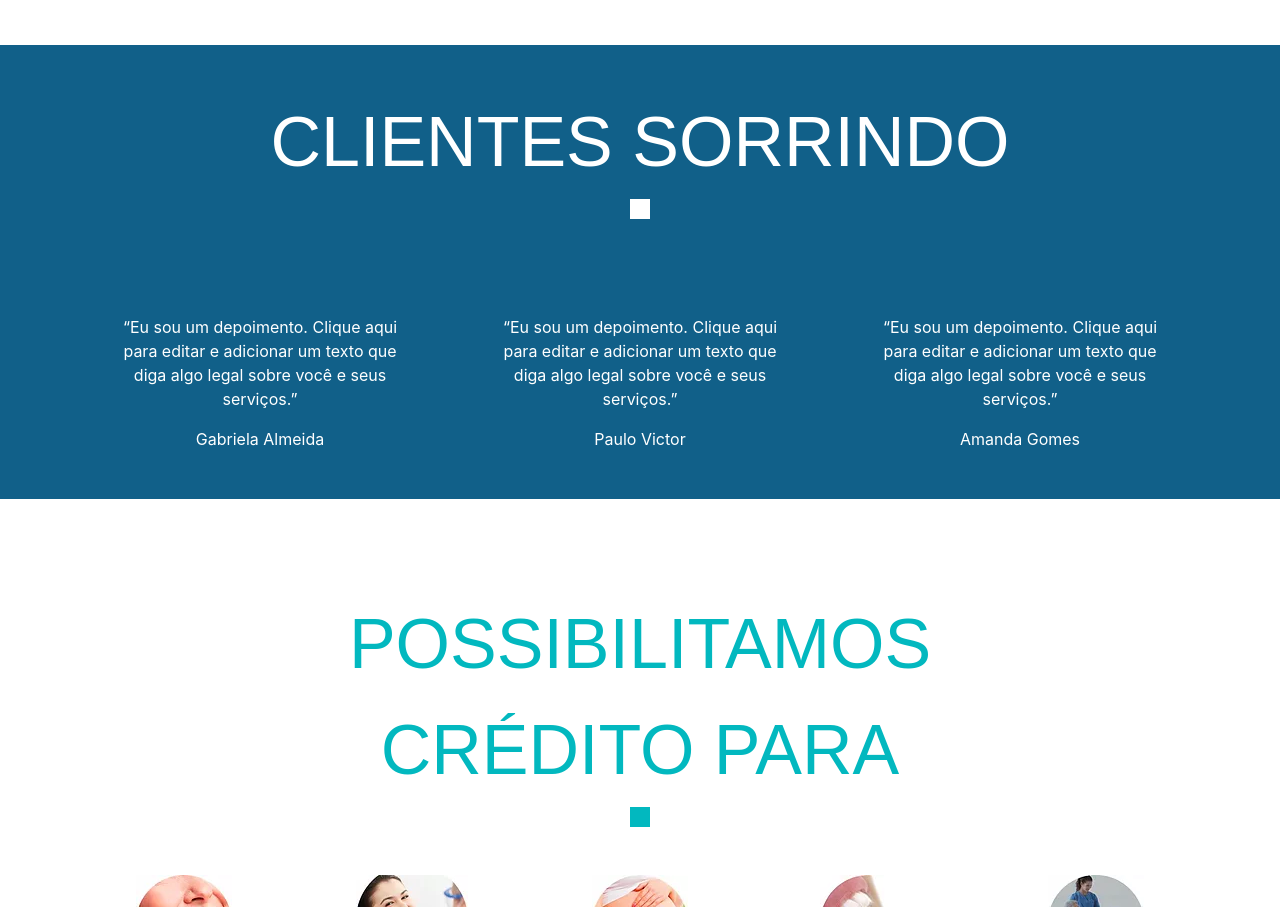
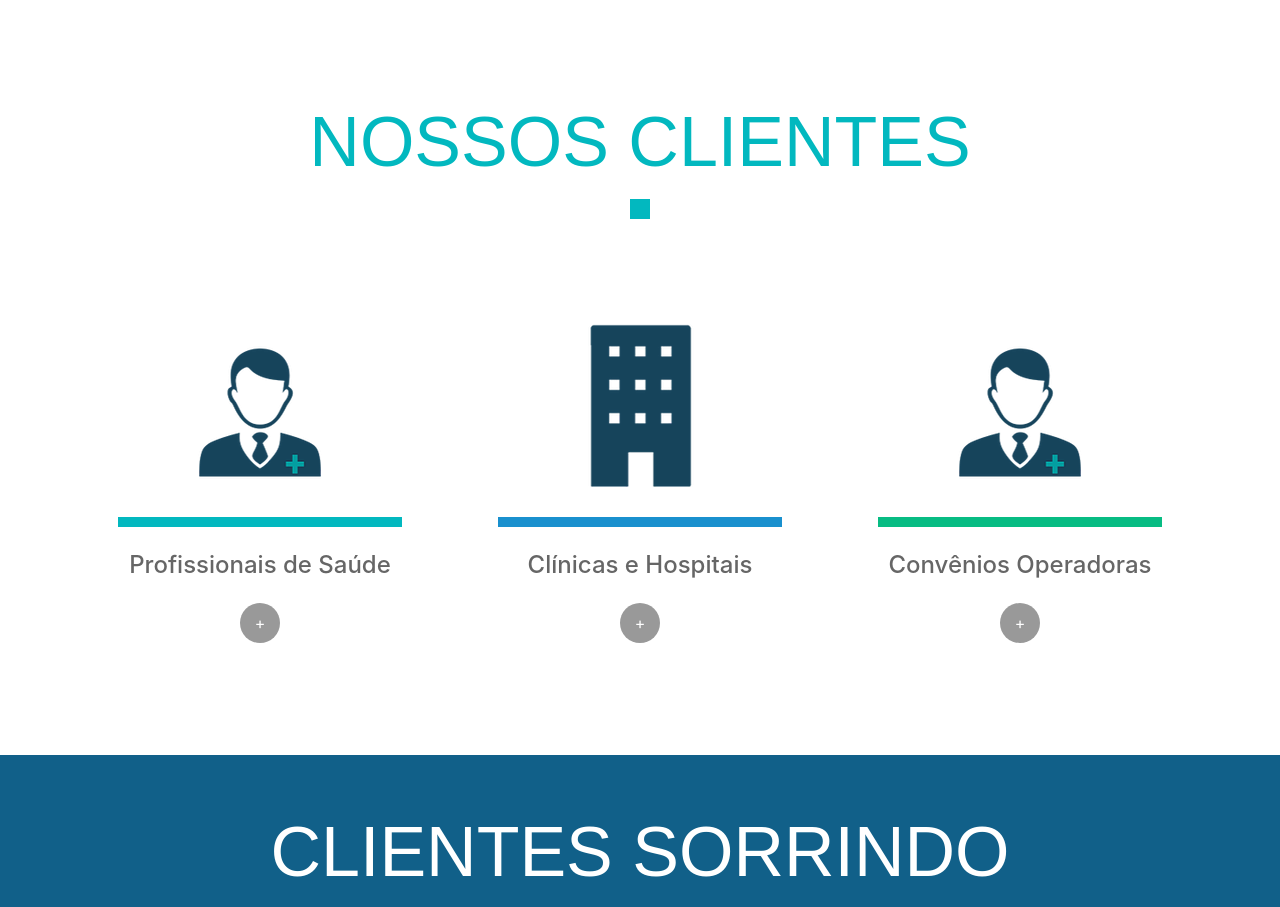
Before and after one commit to joao-lucas-dev/clinicalcred, a plain HTML site: page index.html in a window 1280 px wide. Shown: the part 1703-2610 px from the top of the page. Drawn offline with Linux system fonts and the light colour scheme.

Commit message:
Parte da sessao nossos clientes feita

```diff
--- a/index.html
+++ b/index.html
@@ -152,6 +152,68 @@
                         <p class="text-center" style="font-size: 22px; color: #999">
                             A ClinicalCred é uma empresa de assessoria administrativa que oferece soluções de crédito para os seus pacientes. Ampliamos a possibilidade de viabilizar procedimentos através de crédito inteligente e no momento da necessidade do seu paciente.
                         </p>
+                    </div>
+                </div>
+            </div>
+        </section>
+
+        <section class="my-5">
+            <div class="container">
+                <div class="d-md-block d-none">
+                    <div class="d-flex flex-column align-items-center p-5">
+                        <h2 class="title-q-somos">NOSSOS CLIENTES</h2>
+                        <div class="block-q-somos"></div>
+                    </div>
+                </div>
+                <div class="d-md-none d-block">
+                    <div class="d-flex flex-column align-items-center p-5">
+                        <h2 class="title-q-somos-md">NOSSOS</h2>
+                        <h2 class="title-q-somos-md">CLIENTES</h2>
+                        <div class="block-q-somos-md"></div>
+                    </div>
+                </div>
+                <div class="row">
+                    <div class="col p-5">
+                        <div class="text-center mb-2">
+                            <img src="./assets/images/Imagem1.png" alt="">
+                        </div>
+                        <div class="col line-all line1 mb-4"></div>
+                        <div class="text-center mt-2">
+                            <h4 style="color: #666">Profissionais de Saúde</h4>
+                        </div>
+                        <div class="d-flex justify-content-center align-items-center p-3">
+                            <a href="#" style="color: #FFF; text-decoration: none">
+                                <div class="d-flex justify-content-center align-items-center" style="width: 40px; height: 40px; background: #999; border-radius: 20px;">+</div>
+                            </a>
+                        </div>
+                    </div>
+                    <div class="col p-5">
+                        <div class="text-center mb-2">
+                            <img src="./assets/images/edf.png" alt="">
+                        </div>
+                        <div class="col line-all line2 mb-4"></div>
+                        <div class="text-center mt-2">
+                            <h4 style="color: #666">Clínicas e Hospitais</h4>
+                        </div>
+                        <div class="d-flex justify-content-center align-items-center p-3">
+                            <a href="#" style="color: #FFF; text-decoration: none">
+                                <div class="d-flex justify-content-center align-items-center" style="width: 40px; height: 40px; background: #999; border-radius: 20px;">+</div>
+                            </a>
+                        </div>
+                    </div>
+                    <div class="col p-5">
+                        <div class="text-center mb-2">
+                            <img src="./assets/images/Imagem1.png" alt="">
+                        </div>
+                        <div class="col line-all line3 mb-4"></div>
+                        <div class="text-center mt-2">
+                            <h4 style="color: #666">Convênios Operadoras</h4>
+                        </div>
+                        <div class="d-flex justify-content-center align-items-center p-3">
+                            <a href="#" style="color: #FFF; text-decoration: none">
+                                <div class="d-flex justify-content-center align-items-center" style="width: 40px; height: 40px; background: #999; border-radius: 20px;">+</div>
+                            </a>
+                        </div>
                     </div>
                 </div>
             </div>
```
Also changed, not shown: assets/images/Imagem1.png (added), assets/images/edf.png (added), assets/images/m.png (added).
